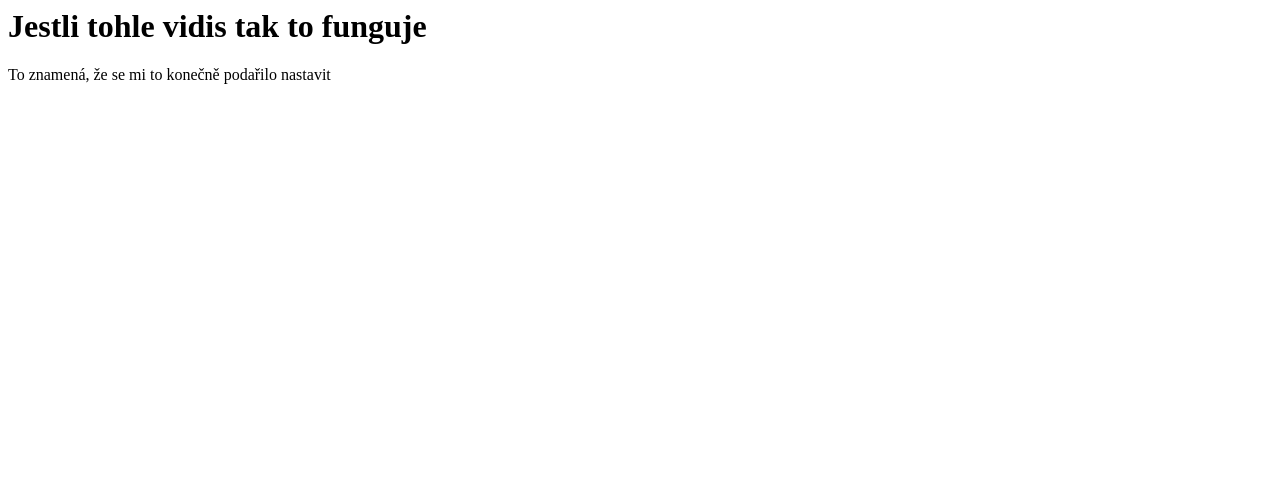
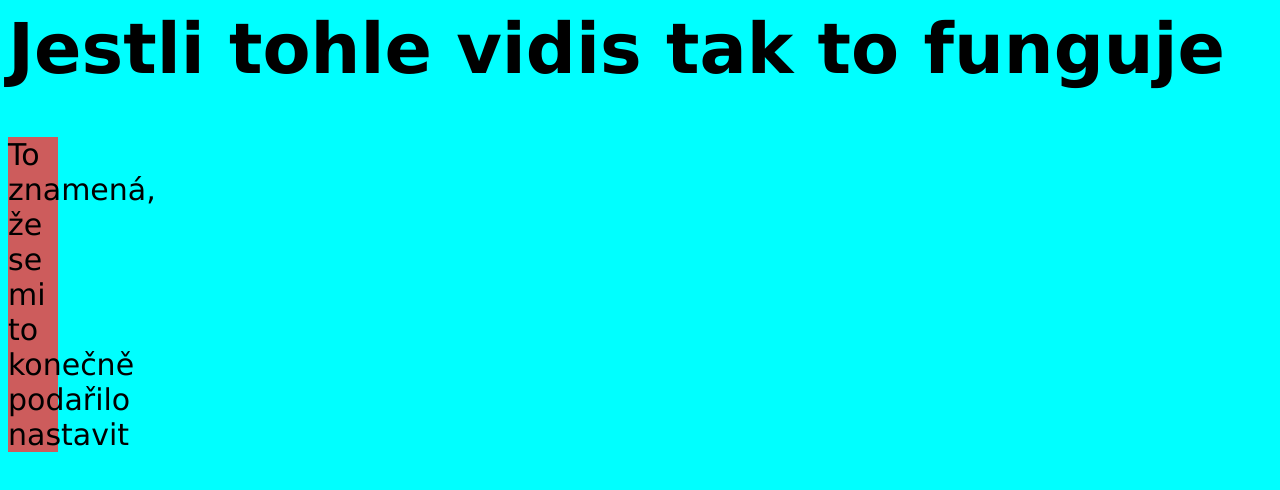
Before and after one commit to KAdamcik/Saitama, a plain HTML site: page index.html in a window 1280 px wide. Drawn offline with Linux system fonts and the light colour scheme.

Commit message:
Není to hotove

```diff
--- a/Style.css
+++ b/Style.css
@@ -1,3 +1,18 @@
 .test {
-
+    font-family : Verdana, Geneva, Tahoma, sans-serif;
+    font-size: 30px;
+    max-width: 50px;
+    width: fit-content;
+    background-color: indianred;
 }
+.test:hover{
+    background-color: indigo;
+    border-radius: 25px;
+}
+h1 {
+    font-family: Verdana, Geneva, Tahoma, sans-serif;
+    font-size: 70px
+}
+body {
+    background-color:aqua;
+}
```
